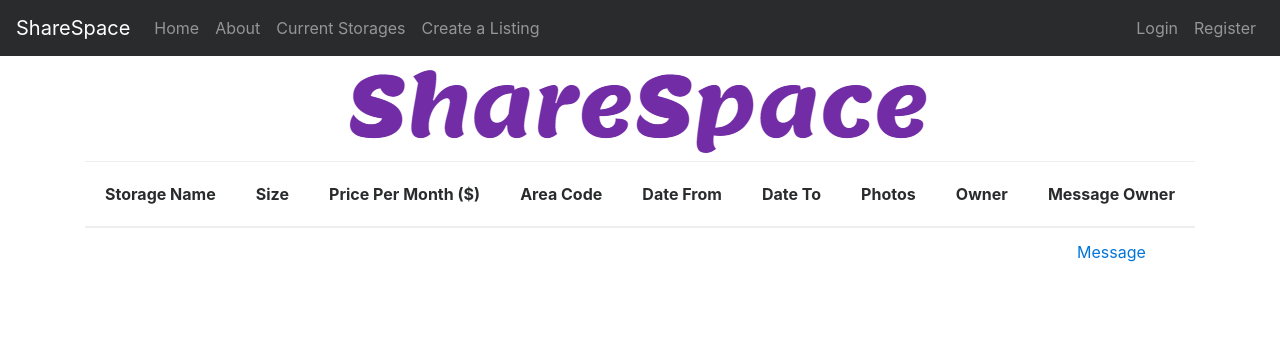
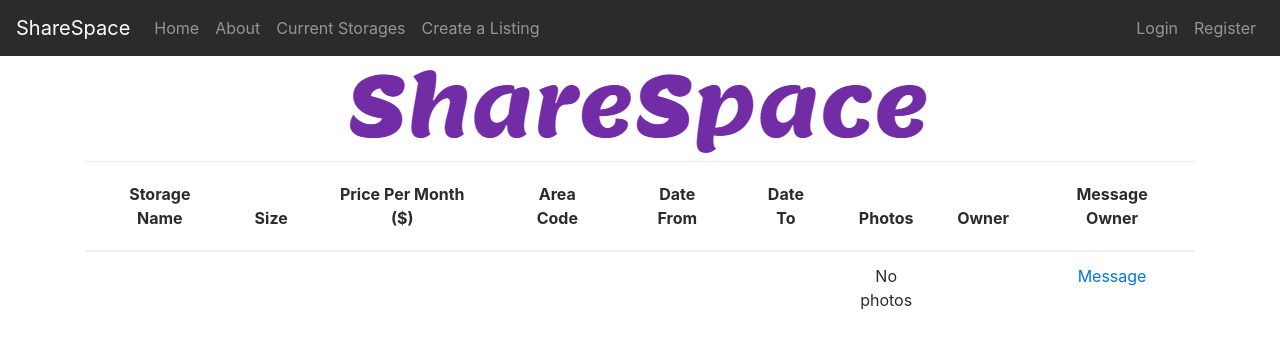
Before and after one commit to BNordstrom16/ShareSpaceWeb, a Django app: template ShareSpace/templates/storage.html in a window 1280 px wide. Shown: the top 356 px of the page. Run offline with Django 3.2, Linux system fonts and the light colour scheme; the template is opened without the code that fills it, so the values that code supplies are empty; some libraries are stand-ins or nearby versions.

Commit message:
Got thumbnail working for storage details

```diff
--- a/ShareSpace/models.py
+++ b/ShareSpace/models.py
@@ -1,9 +1,10 @@
 from django.db import models
 from django.contrib.auth.models import User
+from sorl.thumbnail import ImageField
 
 
 def user_directory(instance, filename):
-    return 'user_{0}/{1}'.format(instance.user.id, filename)
+    return 'user_{0}/{1}/{2}'.format(instance.user_id, instance.storage_name, filename)
 
 
 class Storage(models.Model):
@@ -18,7 +19,7 @@ class Storage(models.Model):
     size = models.CharField(max_length=1, choices=STORAGE_SIZES)
     price = models.DecimalField(max_digits=5, decimal_places=2)
     area_code = models.IntegerField()
-    photos = models.ImageField(upload_to=user_directory, blank=True)
+    photos = ImageField(upload_to=user_directory, null=True, blank=True)
     date_from = models.DateField()
     date_to = models.DateField()
     user_id = models.ForeignKey(User)
--- a/ShareSpace/templates/create_storage.html
+++ b/ShareSpace/templates/create_storage.html
@@ -5,7 +5,7 @@
 {% block content %}
 <div class="col-md-12">
     <h1 class="text-center">Create a Storage Listing</h1>
-    <form class="form-control" method="post" action=".">
+    <form class="form-control" method="post" action="." enctype="multipart/form-data">
                 {% csrf_token %}
                 {{ form.as_p }}
 
--- a/ShareSpace/templates/storage.html
+++ b/ShareSpace/templates/storage.html
@@ -1,5 +1,6 @@
 {% extends 'base.html' %}
 {% load i18n %}
+{% load thumbnail %}
 
 {% block content %}
     <div class="col-md-12 text-center">
@@ -31,9 +32,17 @@
             <td>
                 {{ storage.date_to }}
             </td>
+            {% if storage.photos %}
             <td>
-                {{ storage.photos }}
+                <a href={% url 'show_image' storage.storage_id %}>
+                    {% thumbnail storage.photos "100x100" crop="center" as im %}
+                        <img src="{{ im.url }}" width="{{ im.width }}" height="{{ im.height }}">
+                    {% endthumbnail %}
+                </a>
             </td>
+            {% else %}
+            <td>No photos</td>
+            {% endif %}
             <td>
                 {{ storage.user_id }}
             </td>
--- a/ShareSpace/urls.py
+++ b/ShareSpace/urls.py
@@ -8,6 +8,7 @@ urlpatterns = [
     url(r'^about', views.about, name='about'),
     url(r'^current_storages', views.current_storages, name='current_storages'),
     url(r'^create/', views.create_storage, name='create_storage'),
-    url(r'^storage/(?P<storage_id>\d+)/', views.storage, name='storage')
+    url(r'^storage/(?P<storage_id>\d+)/', views.storage, name='storage'),
+    url(r'^image/(?P<storage_id>\d+)/', views.show_image, name='show_image')
 
 ]
--- a/ShareSpaceWeb/settings.py
+++ b/ShareSpaceWeb/settings.py
@@ -41,12 +41,14 @@ INSTALLED_APPS = [
     'django.contrib.sessions',
     'django.contrib.messages',
     'django.contrib.staticfiles',
+    'sorl.thumbnail',
     'django_tables2',
 ]
 
 SITE_ID = 1
 REGISTRATION_AUTO_LOGIN = True
-MEDIA_URL = os.path.join(BASE_DIR, 'uploads/')
+MEDIA_ROOT = os.path.join(BASE_DIR, 'uploads/')
+MEDIA_URL = '/uploads/'
 
 MIDDLEWARE = [
     'django.middleware.security.SecurityMiddleware',
--- a/ShareSpaceWeb/urls.py
+++ b/ShareSpaceWeb/urls.py
@@ -16,7 +16,7 @@ Including another URLconf
 from django.conf.urls import include, url
 from django.contrib import admin
 from django.conf import settings
-from django.contrib.staticfiles.urls import staticfiles_urlpatterns
+from django.contrib.staticfiles.urls import staticfiles_urlpatterns, static
 
 urlpatterns = [
     url(r'', include('ShareSpace.urls')),
@@ -28,3 +28,4 @@ urlpatterns = [
 
 if settings.DEBUG:
     urlpatterns += staticfiles_urlpatterns()
+    urlpatterns += static(settings.MEDIA_URL, document_root=settings.MEDIA_ROOT)
```
Also changed, not shown: ShareSpace/templates/show_image.html (added, +10 -0 lines), ShareSpace/views.py (+6 -1 lines), ShareSpace/migrations/0005_auto_20170406_2244.py (added), ShareSpace/migrations/0006_auto_20170406_2246.py (added), ShareSpace/migrations/0007_auto_20170406_2301.py (added), ShareSpace/migrations/0008_auto_20170406_2315.py (added), uploads/user_bnordstrom/Screen_Shot_2017-03-30_at_10.16.17_AM.png (added), uploads/user_bnordstrom/Storage 122030/Screen_Shot_2017-04-03_at_7.32.47_PM.png (added), uploads/user_bnordstrom/Storage0/Screen_Shot_2017-04-03_at_7.32.47_PM.png (added), uploads/user_bnordstrom/Storage121/Screen_Shot_2017-04-03_at_7.32.49_PM.png (added), uploads/user_bnordstrom/dsadasd/Screen_Shot_2017-04-03_at_7.32.47_PM.png (added), 2 other files.
